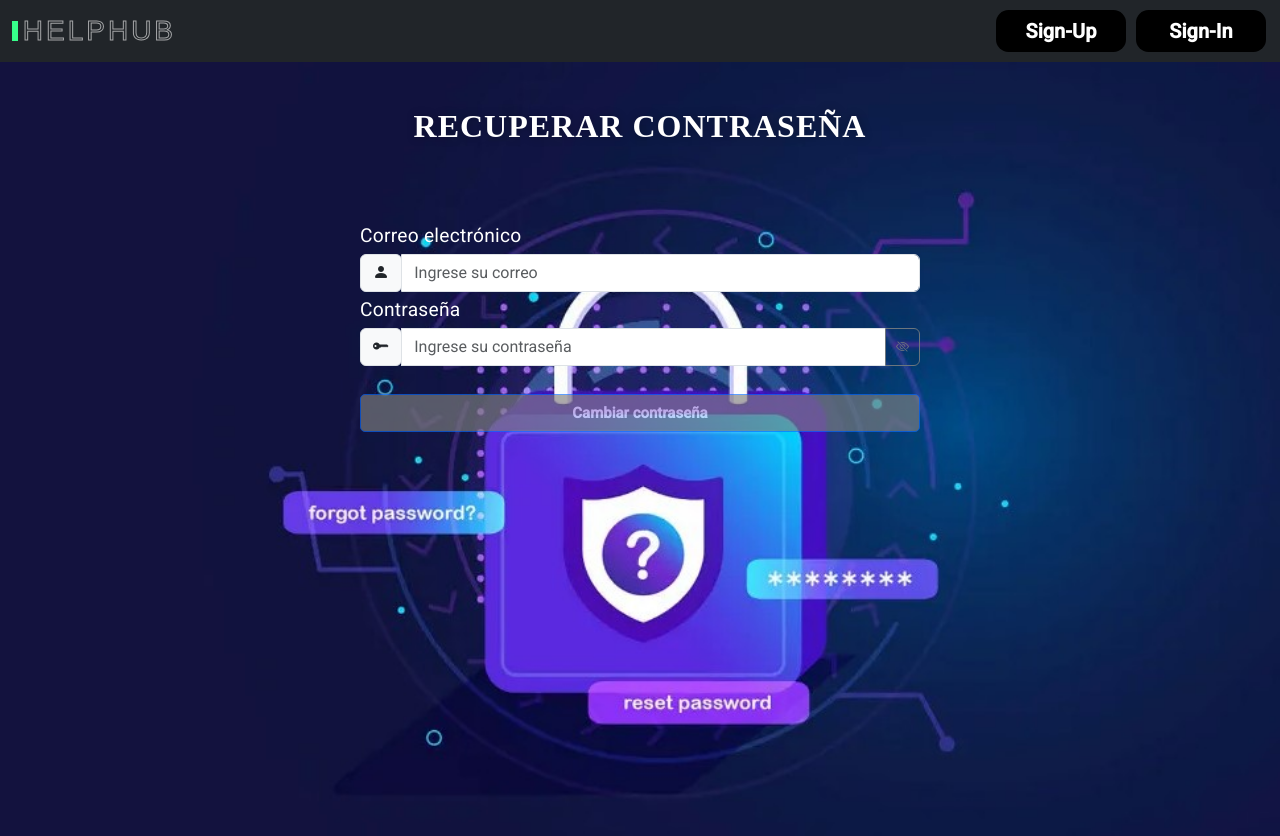
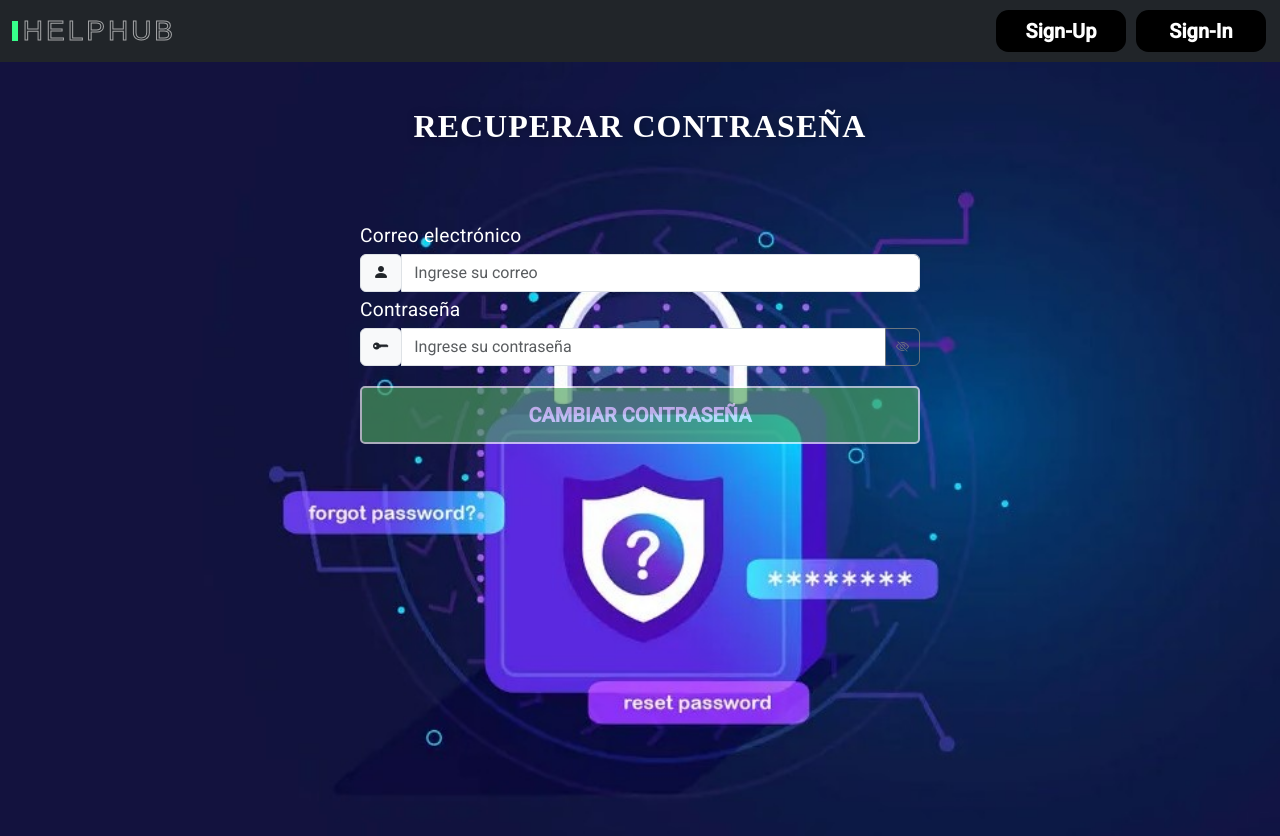
Before and after one commit to PJMonticoli/angular-supabase, an Angular app in the folder helphubapp/: page /user-update in a window 1280 px wide. Shown: the top 836 px of the page. Built offline with nearby package versions, Linux system fonts and the light colour scheme.

Commit message:
cambio boton componente user update

```diff
--- a/helphubapp/src/app/components/users/user-update/user-update.component.css
+++ b/helphubapp/src/app/components/users/user-update/user-update.component.css
@@ -67,3 +67,52 @@ h1 {
   width: 100%;
   padding: 20px;
 }
+
+.button {
+  position: relative;
+  padding: 15px 30px;
+  font-family: inherit;
+  background-color: var(--color-primary);
+  border: 2px solid;
+  font-size: 20px;
+  font-weight: 600;
+  color: white;
+  cursor: pointer;
+  text-transform: uppercase;
+  overflow: hidden;
+  transition: all 0.6s cubic-bezier(0.23, 1, 0.32, 1);
+}
+
+.button:hover span {
+  background: linear-gradient(135deg, #aefb2a 0%, #57ebde 100% );
+  background-clip: text;
+  -webkit-background-clip: text;
+  -webkit-text-fill-color: transparent;
+}
+
+.button::before {
+  position: absolute;
+  content: '';
+  width: 100%;
+  height: 100%;
+  left: -110%;
+  top: -0%;
+  background: #aefb2a;
+  pointer-events: none;
+  margin: auto;
+  transition: all 0.6s cubic-bezier(0.23, 1, 0.320, 1);
+}
+
+.button:hover {
+  letter-spacing: 2px;
+  border-image: linear-gradient(135deg, #aefb2a 0%, #57ebde 100% );
+  border-image-slice: 1;
+}
+
+.button:hover::before {
+  left: 110%;
+}
+
+.button:active {
+  scale: 0.95;
+}
--- a/helphubapp/src/app/components/users/user-update/user-update.component.html
+++ b/helphubapp/src/app/components/users/user-update/user-update.component.html
@@ -64,14 +64,8 @@
                     </div>
 
                   <br>
-                  <button
-                    type="submit"
-                    class="btn btn-primary btn-block btn-large  fw-semibold mt-2"
-                    [disabled]="!formulario.valid" (click)="cambiarPassword()" routerLink="/user-login"
-                  >
-                    Cambiar contraseña
+                  <button class="button btn btn-block btn-large" [disabled]="!formulario.valid" (click)="cambiarPassword()" routerLink="/user-login"> Cambiar contraseña
                   </button>
-
                 </div>
               </div>
             </div>
```
